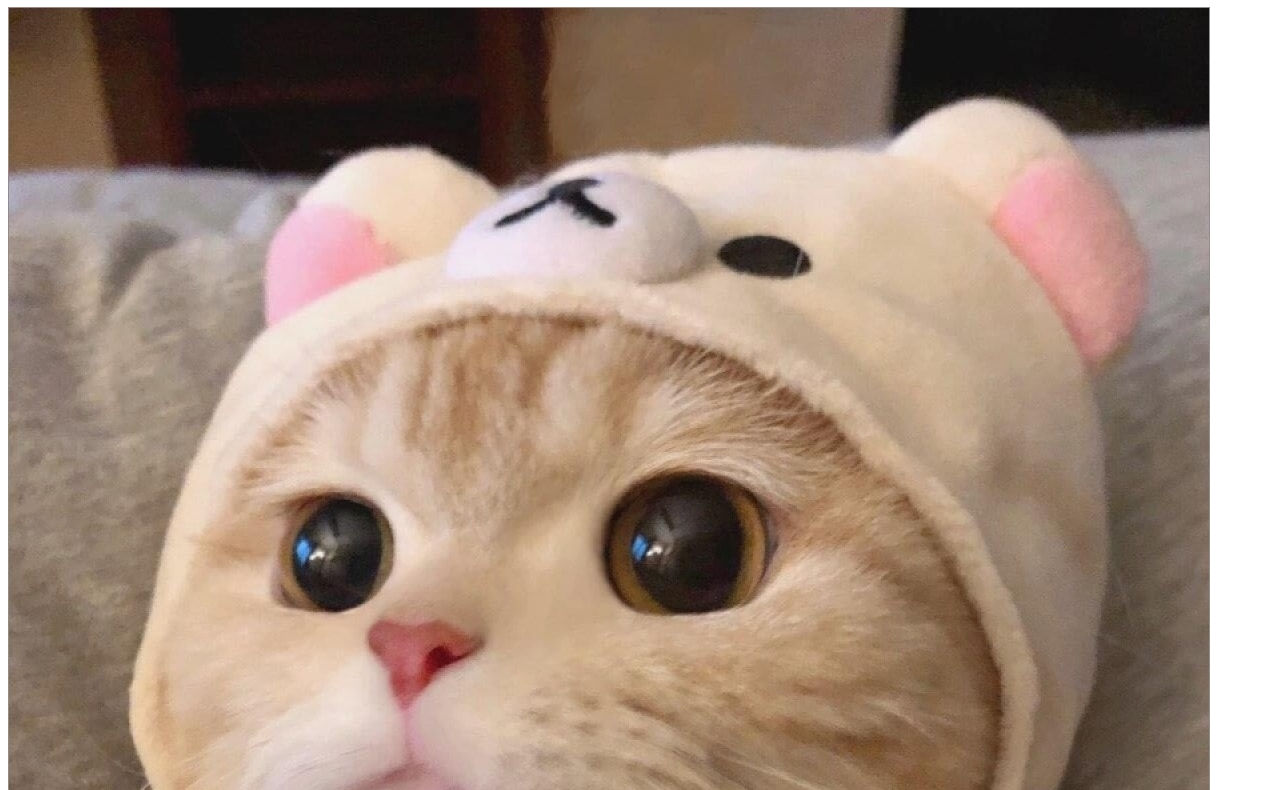
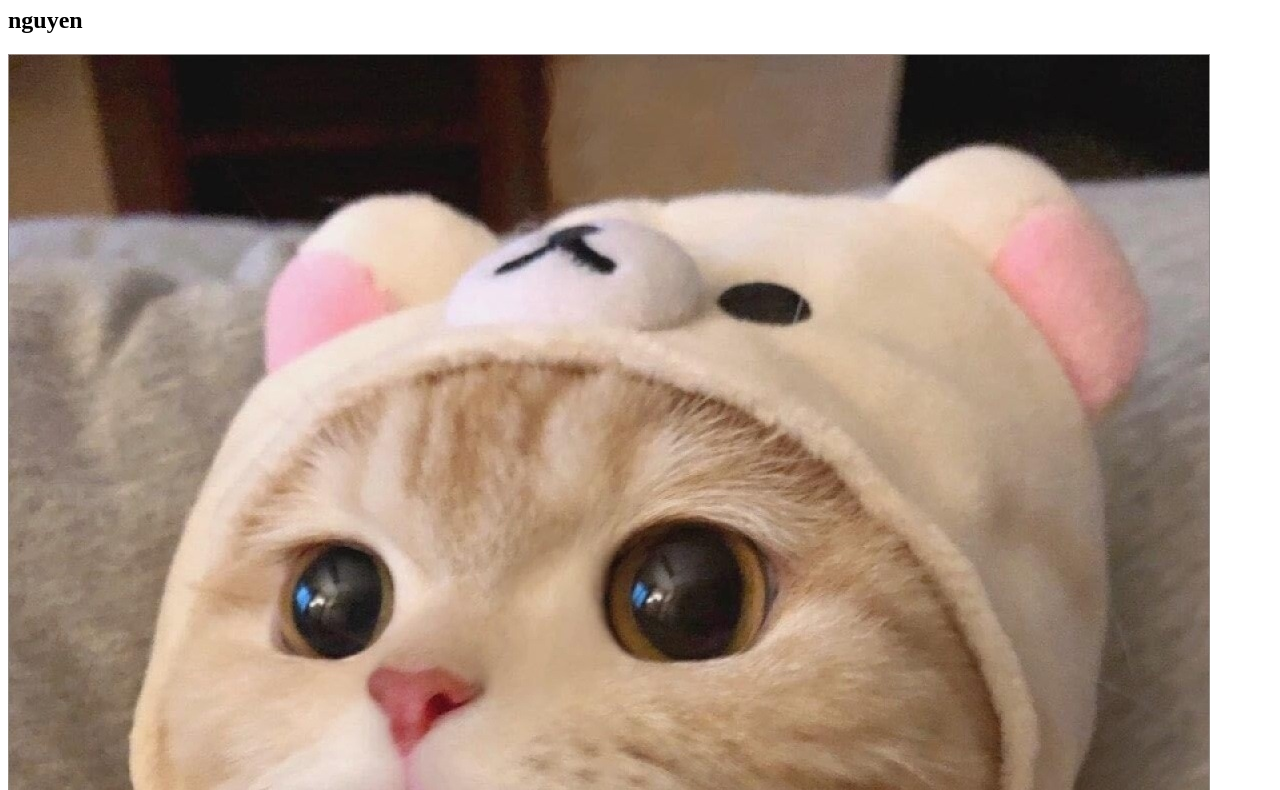
Before and after one commit to NguyenThanhLuu/Debug, a plain HTML site: page index.html in a window 1280 px wide. Shown: the part 73-863 px from the top of the page. Drawn offline with Linux system fonts and the light colour scheme.

Commit message:
2 commit

```diff
--- a/index.html
+++ b/index.html
@@ -9,6 +9,7 @@
     <title>Debug</title>
 </head>
 <h1>Hello Debug</h1>
+<h2>nguyen</h2>
 <img src="./test.png" alt="dsfdss">
 
 <body>
```
